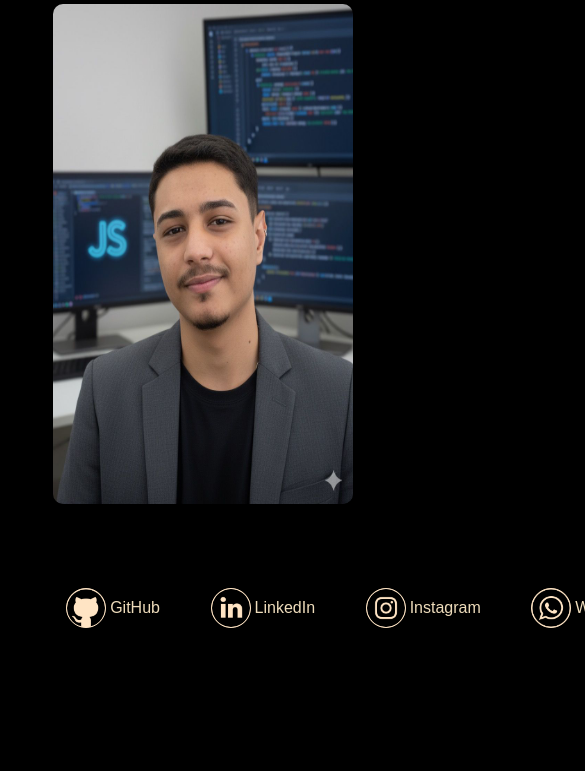
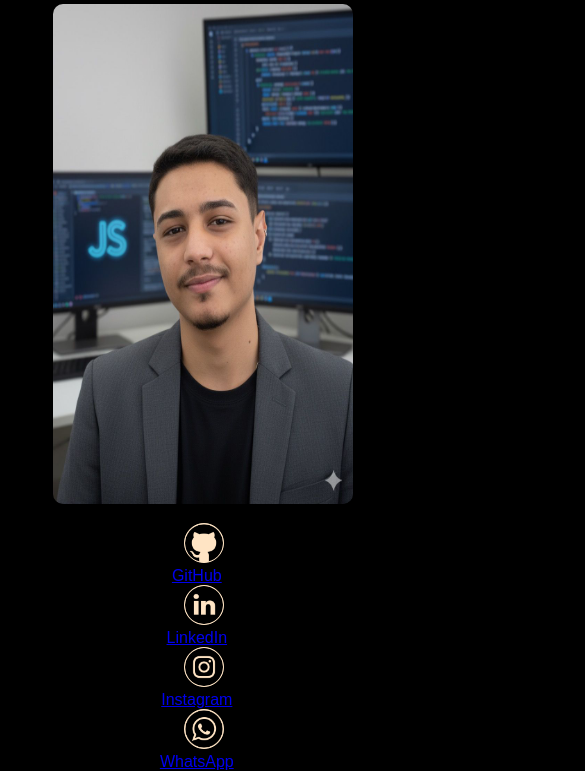
Before and after one commit to DlanorVieira/Portifolio, a plain HTML site: page index.html in a window 390 px wide. Shown: the part 1095-1866 px from the top of the page, 585 px wide, since content can reach past the window. Before the commit the page ends 1803 px from the top, so only its background shows below. Drawn offline with Linux system fonts and the light colour scheme; a web font is replaced by a local one.

Commit message:
Refactor style.css for improved organization

```diff
--- a/style.css
+++ b/style.css
@@ -117,7 +117,9 @@ body {
         margin-left: 12%;
     }
 
-
+    .imgFooter{
+    margin-left: 1%;
+    }
 
     .secionSobreMim{
     margin-left: 4%;
@@ -165,7 +167,23 @@ body {
     border-radius: 40px;
     margin-left: 13%;
 }
-a{
+.link{
     text-decoration: none;
     color: rgb(238, 220, 187);
 }
+
+@media (max-width:1175px){
+    .imgFooter{
+    margin-left: 10%;
+}
+}
+@media (max-width: 870px){
+    .imgFooter{
+    margin-left: 5%;
+    }
+}
+@media (max-width: 720px){
+    .ulFooter{
+    display: block;
+    }
+}
```
